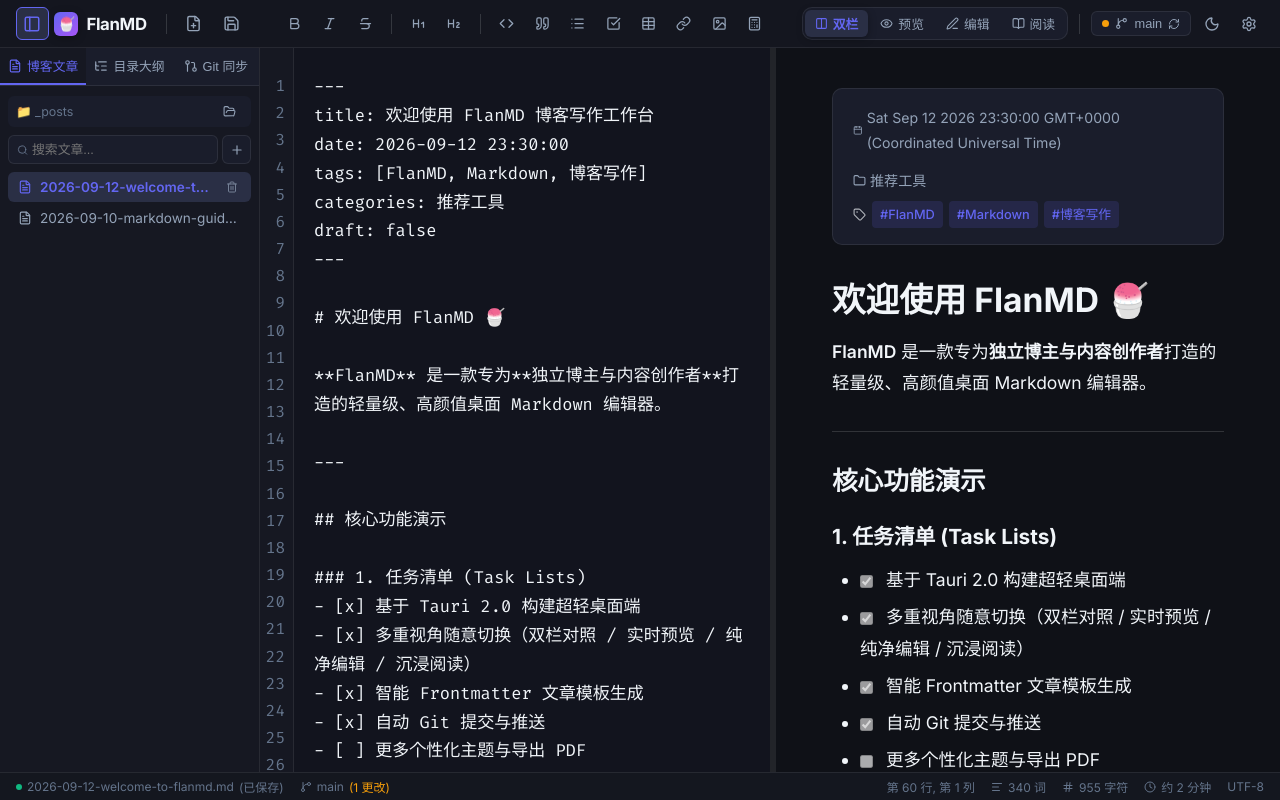
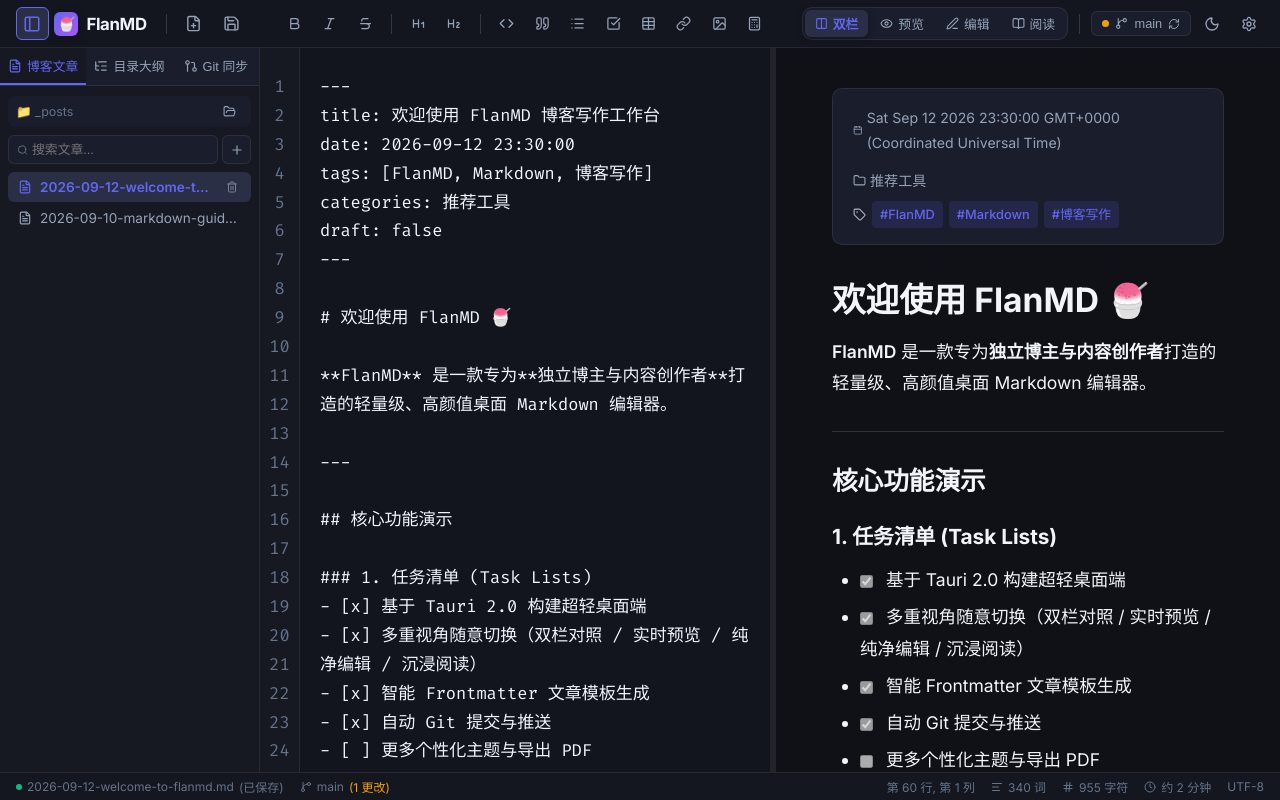
Before and after one commit to Flan-Chan495/FlanMD, a React (Vite) app: page / in a window 1280 px wide. Built offline with nearby package versions, Linux system fonts and the light colour scheme.

Commit message:
style: center line numbers, match editor font size and align baselines

```diff
--- a/src/components/Editor/EditorPane.tsx
+++ b/src/components/Editor/EditorPane.tsx
@@ -134,8 +134,8 @@
   }, [value]);
 
   const digits = Math.max(2, String(lineCount).length);
-  const charWidth = Math.round(fontSize * 0.58);
-  const lineNumWidth = digits * charWidth + 14;
+  const charWidth = Math.round(fontSize * 0.6);
+  const lineNumWidth = Math.max(38, digits * charWidth + 20);
 
   return (
     <div className="pane-editor">
@@ -147,7 +147,7 @@
           style={{ width: `${lineNumWidth}px`, minWidth: `${lineNumWidth}px` }}
         >
           {Array.from({ length: lineCount }).map((_, i) => (
-            <div key={i}>{i + 1}</div>
+            <div key={i} className="line-num">{i + 1}</div>
           ))}
         </div>
 
--- a/src/styles/layout.css
+++ b/src/styles/layout.css
@@ -347,12 +347,13 @@
 }
 
 .raw-line-numbers {
-  padding: 1.5rem 8px 1.5rem 4px;
+  padding: 1.5rem 0;
+  margin: 0;
   font-family: var(--font-mono);
-  font-size: calc(var(--editor-font-size, 17px) * 0.94);
+  font-size: var(--editor-font-size, 17px);
   line-height: 1.7;
   color: var(--text-muted);
-  text-align: right;
+  text-align: center;
   background: var(--bg-sidebar);
   border-right: 1px solid var(--border-subtle);
   user-select: none;
@@ -363,9 +364,15 @@
   font-feature-settings: "calt" 0, "liga" 0;
 }
 
+.raw-line-numbers .line-num {
+  text-align: center;
+  line-height: 1.7;
+}
+
 .raw-textarea {
   flex: 1;
   padding: 1.5rem 1.25rem;
+  margin: 0;
   font-family: var(--font-mono);
   font-size: var(--editor-font-size, 17px);
   line-height: 1.7;
@@ -378,6 +385,7 @@
   white-space: pre-wrap;
   word-break: break-word;
   overflow-y: auto;
+  box-sizing: border-box;
   font-variant-ligatures: none;
   -webkit-font-variant-ligatures: none;
   font-feature-settings: "calt" 0, "liga" 0;
```
